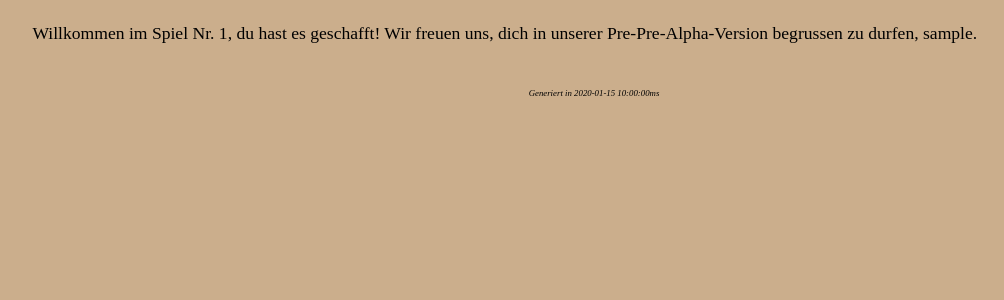
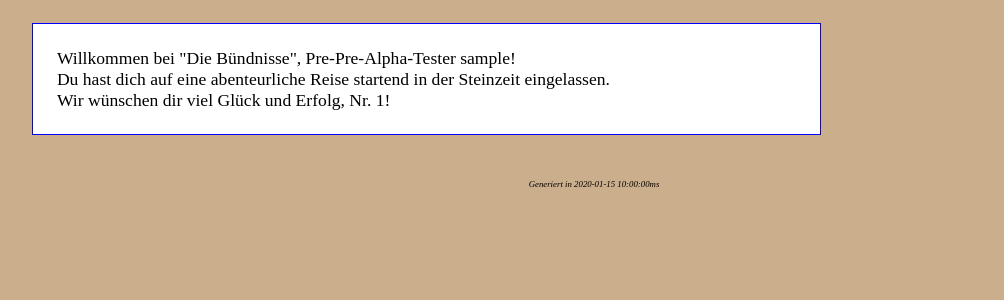
Before and after one commit to F4R0N/die-buendnisse, a PHP site: template templates/overview.tpl.php in a window 1280 px wide. Shown: the part 94-394 px from the top of the page, without its empty margins (46-1050 px from the left). Run offline with PHP 8.4, Linux system fonts and the light colour scheme; the template is opened without the code that fills it: most values are stand-ins (such as "Sample title", 1, 10 or a date in 2020); some libraries are stand-ins or nearby versions; some web fonts are replaced.

Commit message:
minor fixes and changes

```diff
--- a/styles/style.css
+++ b/styles/style.css
@@ -124,6 +124,13 @@ a {
     }
 }
 
+#login_overview_field{
+    border: thin solid blue;
+    background-color: white;
+    padding: 1.337em;
+    width: 42em;
+}
+
 /* Settings */
 #nav {
     position:relative;
--- a/templates/overview.tpl.php
+++ b/templates/overview.tpl.php
@@ -2,6 +2,9 @@
     <h1 class="header center">Die B&uuml;ndnisse</h1>
 </header>
 <div id="main_content">
-    Willkommen im Spiel Nr. <?= $data['player']->ID; ?>, du hast es geschafft! Wir freuen uns,
-    dich in unserer Pre-Pre-Alpha-Version begrussen zu durfen, <?= htmlentities($data['player']->username); ?>.
+    <div id="login_overview_field">
+        Willkommen bei "Die B&uuml;ndnisse", Pre-Pre-Alpha-Tester <?= htmlentities($data['player']->username); ?>!<br />
+        Du hast dich auf eine abenteurliche Reise startend in der Steinzeit eingelassen.<br />
+        Wir w&uuml;nschen dir viel Gl&uuml;ck und Erfolg, Nr. <?= $data['player']->ID; ?>!
+    </div>
 </div>
```
